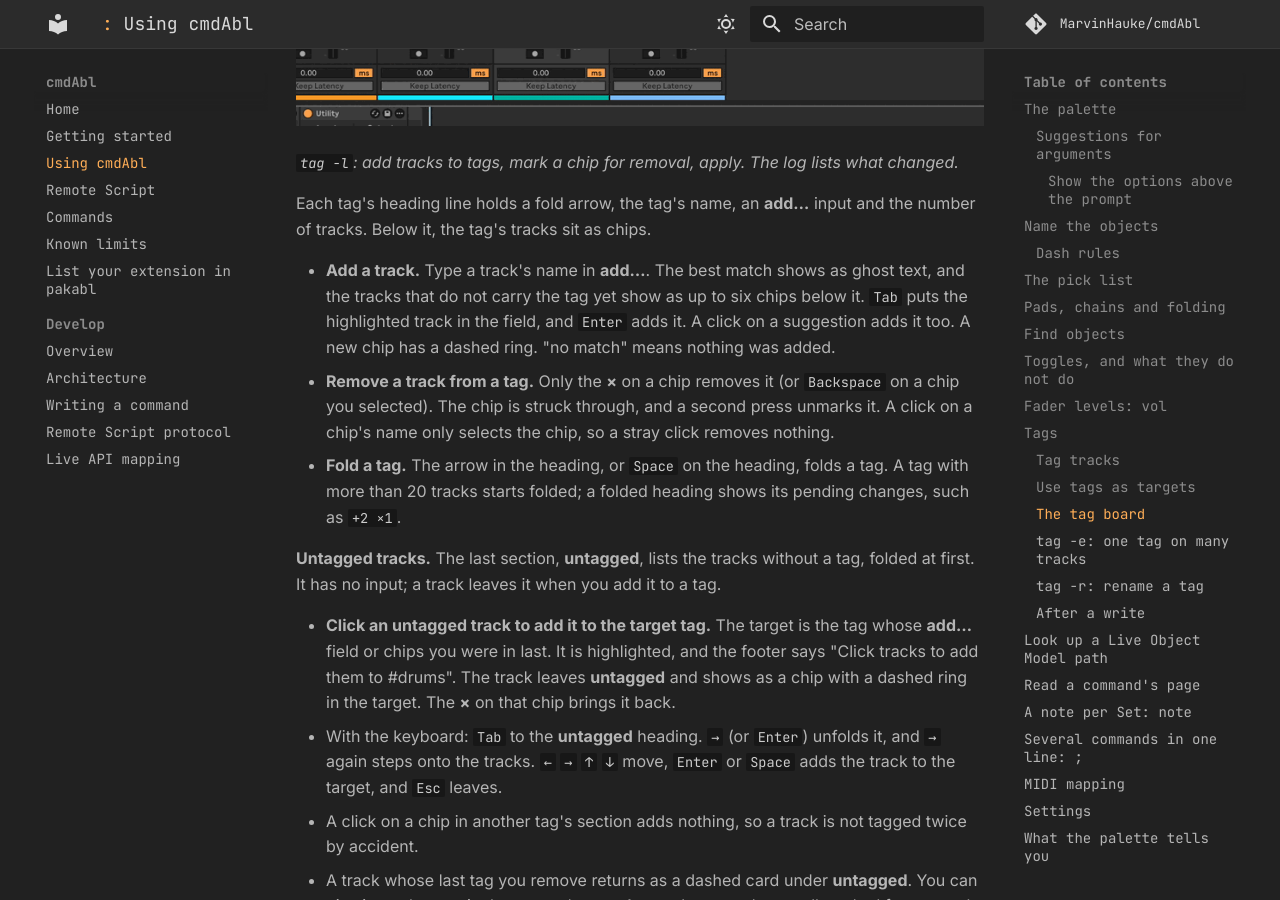
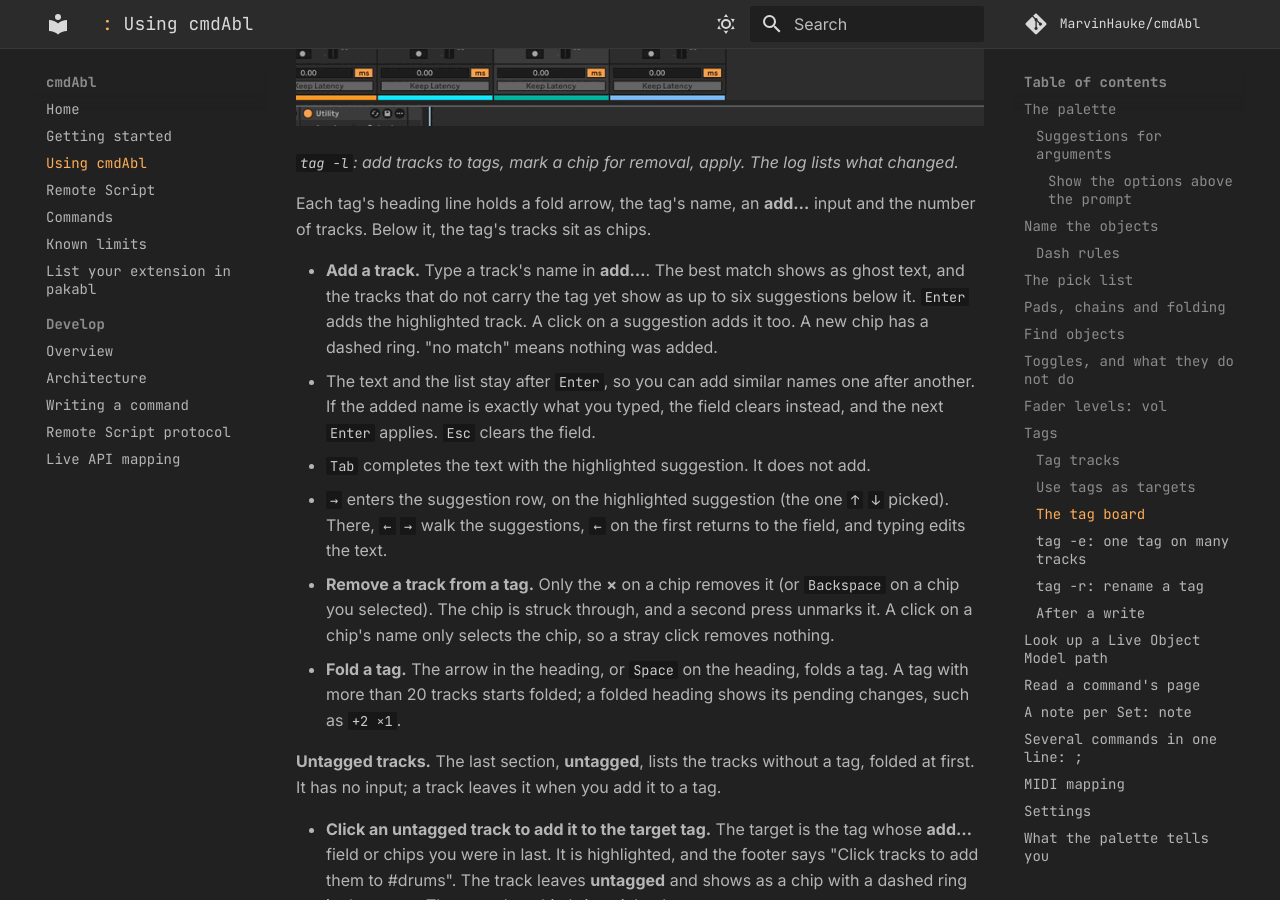
Before and after one commit to MarvinHauke/cmdAbl, an MkDocs documentation site: the page built from docs/using.md, in a window 1280 px wide and 900 px high, scrolled down 12894 px. Built offline with MkDocs 1.6.1 and Material for MkDocs 9.7.7, drawn with Linux system fonts in a browser that asks for light colours; comment, search, counter and statistics services are not loaded; some of the changed text lies outside the part shown.

Commit message:
docs(tags): tag board keys after the hand test (suggestion row, Tab completes, Enter keeps text); Remote Script 0.1.14 capture
Co-Authored-By: Claude Sonnet 5.5 <noreply@anthropic.com>

```diff
--- a/docs/using.md
+++ b/docs/using.md
@@ -304,8 +304,13 @@ Each tag's heading line holds a fold arrow, the tag's name, an **add…** input
 the tag's tracks sit as chips.
 
 - **Add a track.** Type a track's name in **add…**. The best match shows as ghost text, and the tracks that do not
-  carry the tag yet show as up to six chips below it. `Tab` puts the highlighted track in the field, and `Enter`
-  adds it. A click on a suggestion adds it too. A new chip has a dashed ring. "no match" means nothing was added.
+  carry the tag yet show as up to six suggestions below it. `Enter` adds the highlighted track. A click on a
+  suggestion adds it too. A new chip has a dashed ring. "no match" means nothing was added.
+  - The text and the list stay after `Enter`, so you can add similar names one after another. If the added name is
+    exactly what you typed, the field clears instead, and the next `Enter` applies. `Esc` clears the field.
+  - `Tab` completes the text with the highlighted suggestion. It does not add.
+  - `→` enters the suggestion row, on the highlighted suggestion (the one `↑` `↓` picked). There, `←` `→` walk the suggestions, `←` on the first returns to the field, and
+    typing edits the text.
 - **Remove a track from a tag.** Only the **×** on a chip removes it (or `Backspace` on a chip you selected). The
   chip is struck through, and a second press unmarks it. A click on a chip's name only selects the chip, so a stray
   click removes nothing.
@@ -362,15 +367,20 @@ tag, **untagged**); `→` goes in, `←` goes out.
 | The **untagged** heading | `→` `Enter` | Unfolds it; again, steps onto the tracks. |
 | A heading | `F2` | Renames the tag. |
 | An **add…** field | typing | Suggests tracks. |
-| An **add…** field | `Tab` | Puts the highlighted track in the field. In an empty field, it moves on as usual. |
-| An **add…** field | `Enter` | Adds the highlighted track. With no match, nothing is added. In an empty field, it applies. |
+| An **add…** field | `Tab` | Completes the text with the highlighted suggestion. It does not add. In an empty field, it moves on as usual. |
+| An **add…** field | `Enter` | Adds the highlighted track. The text and the list stay, unless the added name is exactly what you typed: then the field clears. With no match, nothing is added. In an empty field, it applies. |
 | An **add…** field | `↑` `↓` | Move through the suggestions. Without suggestions, they go to the other headings. |
-| An **add…** field | `→` | At the end of the text (an empty field too), goes onto the first chip. |
+| An **add…** field | `→` | With suggestions showing, enters the suggestion row. Otherwise, at the end of the text (an empty field too), goes onto the first chip. |
 | An **add…** field | `←` | At the start of the text, goes out to the heading. |
 | An **add…** field | `Alt+←` `Alt+→` | Move the cursor in the typed text. |
 | An **add…** field | `Backspace` | In an empty field, marks the last chip for removal. A second press unmarks it. |
 | An **add…** field | `Shift+Backspace` | In an empty field, marks the whole tag for removal. |
 | An **add…** field | `Esc` | Clears the typed text. In an empty field, it closes the board. |
+| The suggestion row | `←` `→` | Walk the suggestions. `←` on the first returns to the field. |
+| The suggestion row | `Enter` | Adds the highlighted track. The text and the list stay, unless the added name is exactly what you typed: then the field clears. |
+| The suggestion row | `Tab` | Completes the text with it and returns to the field. |
+| The suggestion row | typing | Returns to the field and edits the text. |
+| The suggestion row | `Esc` | Leaves the row. The text stays; a second `Esc` clears it. |
 | A chip | `←` `→` | Step through the chips. `→` on the last chip stays. `←` on the first returns to the field. |
 | A chip | `Backspace` `Delete` | Mark the chip for removal. A second press unmarks it. A chip you just added disappears. |
 | A chip | `↑` `↓` | Go to the heading, or to the next one. |
```
Also changed, not shown: README.md (+1 -1 lines), docs/getting-started.md (+1 -1 lines), docs/remote-script.md (+1 -1 lines), docs/assets/images/bridge.png.
